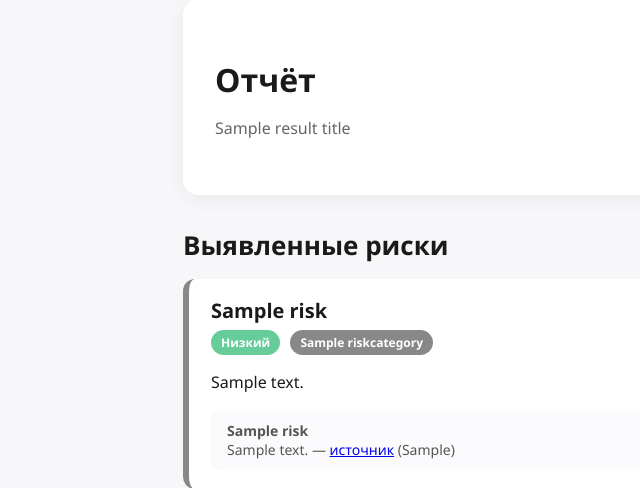
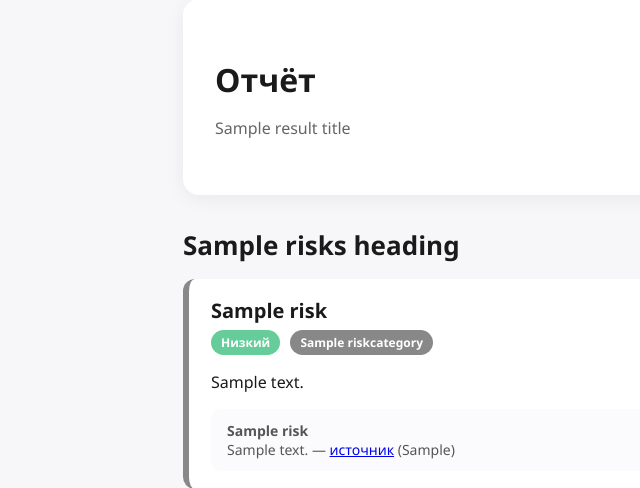
Before and after one commit to Worm2d/ai-readiness-stand, a Django app: template templates/report/report.html in a window 1280 px wide. Shown: the part 25-513 px from the top of the page, without its empty margins (7-647 px from the left). Run offline with Django 4.2, Linux system fonts and the light colour scheme; tables that the repository leaves empty hold one stand-in row (values such as "Sample post"); the template is opened without the code that fills it: values that come from a table or form of the project are taken from there, most other values are stand-ins (such as "Sample title", 1, 10 or a date in 2020); grey boxes marked "Sample" are stand-in pictures; parts of the project's set-up code (start-up, migrations or seed data) failed here and were passed over.

Commit message:
report: динамический заголовок блока рисков (выявленные / не выявлены)

```diff
--- a/templates/report/_report_body.html
+++ b/templates/report/_report_body.html
@@ -15,7 +15,7 @@
     {% endif %}
 </div>
 
-<h3 class="section-title">Выявленные риски</h3>
+<h3 class="section-title">{{ risks_heading }}</h3>
 {% for risk in risks %}
 <div class="risk-item">
     <div class="risk-title">{{ risk.title }}</div>
```
